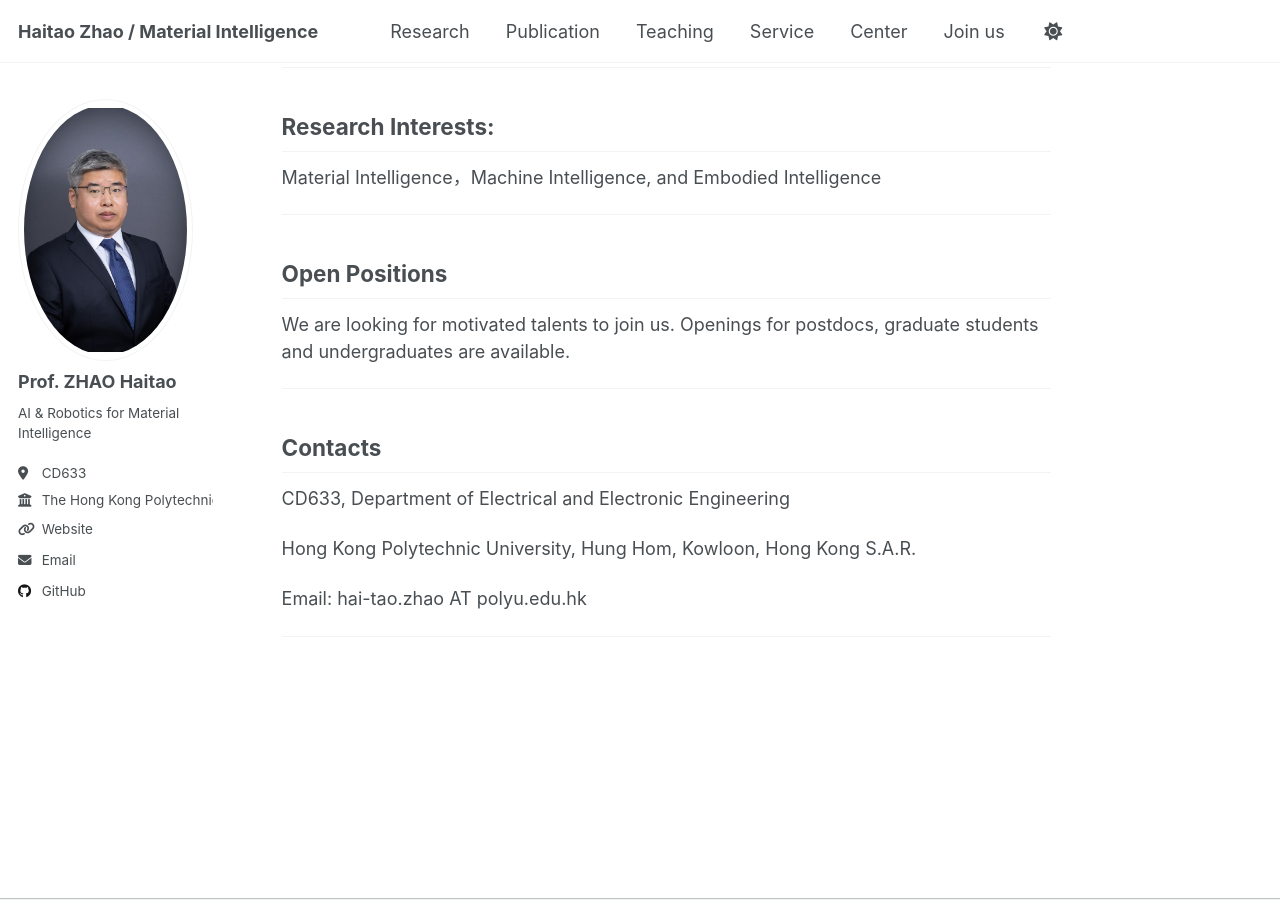
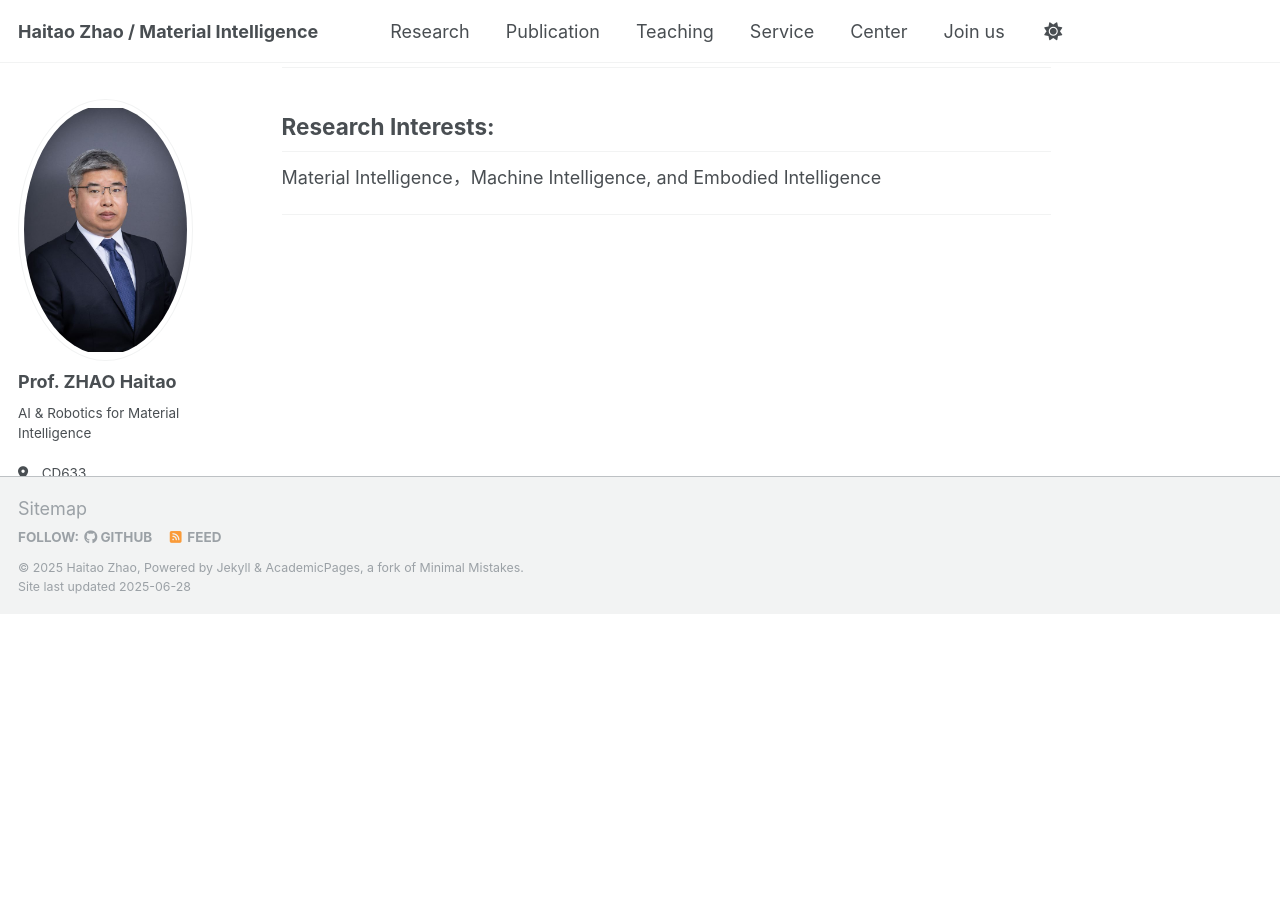
Before and after one commit to HaitaoZhao-PolyU/HaitaoZhao-PolyU.github.io, a Jekyll site: the page built from _pages/about.md, in a window 1280 px wide and 900 px high, scrolled down 1652 px. Built offline with Jekyll 4.4.1, drawn with Linux system fonts in a browser that asks for light colours; after the commit the page ends 2266 px from its top, so only the background shows below that.

Commit message:
Update about.md

```diff
--- a/_pages/about.md
+++ b/_pages/about.md
@@ -41,19 +41,3 @@ In addition to his academic work, Professor Zhao is the founder and chair of the
 Material Intelligence，Machine Intelligence, and Embodied Intelligence
 
 ---
-
-## Open Positions
-
-We are looking for motivated talents to join us. Openings for postdocs, graduate students and undergraduates are available.
-
----
-
-## Contacts
-
-CD633, Department of Electrical and Electronic Engineering
-
-Hong Kong Polytechnic University, Hung Hom, Kowloon, Hong Kong S.A.R.
-
-Email: hai-tao.zhao AT polyu.edu.hk
-
----
```
